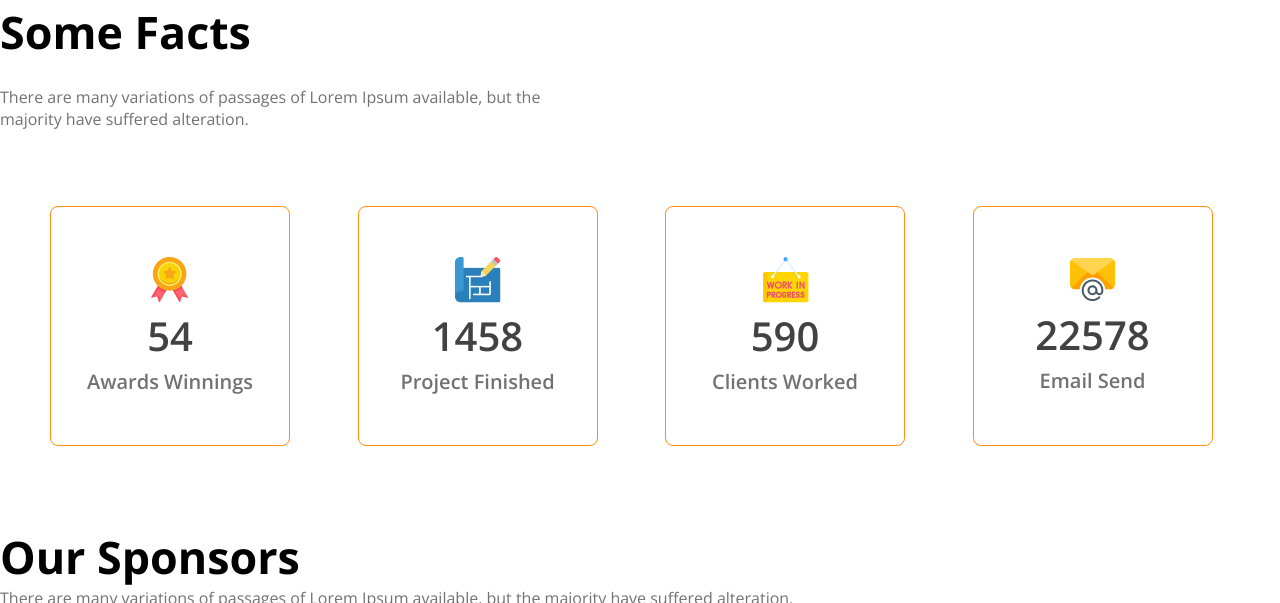
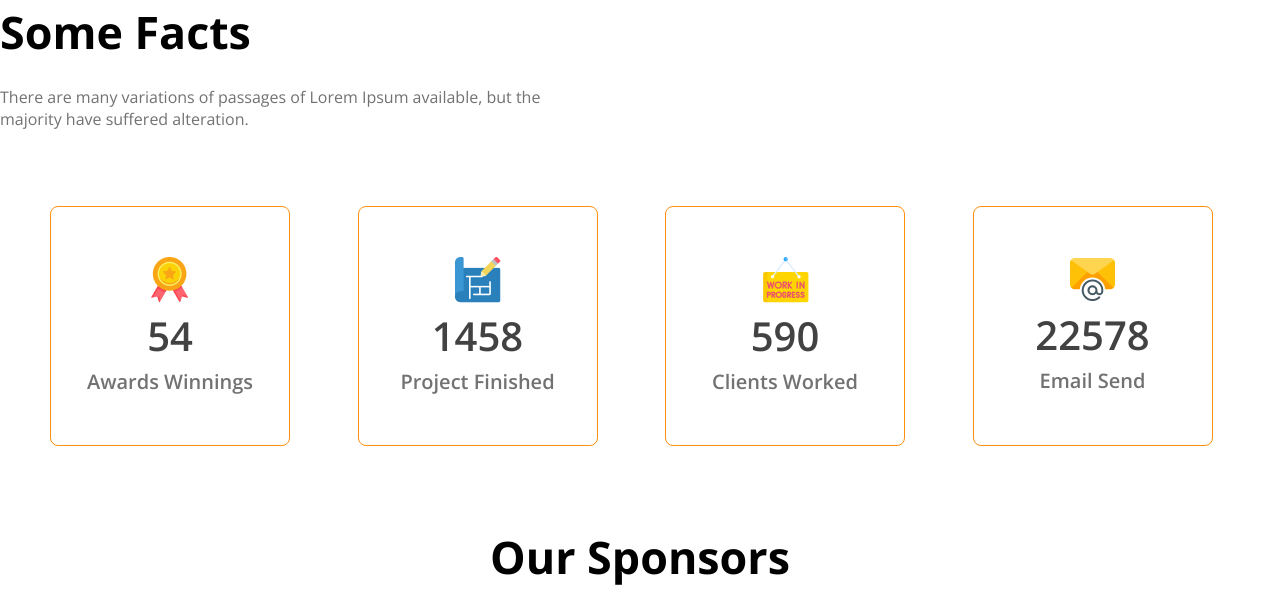
Before and after one commit to shekhmohibur/architects-practice, a plain HTML site: page index.html in a window 1280 px wide. Shown: the part 2930-3533 px from the top of the page. Drawn offline with nearby package versions, Linux system fonts and the light colour scheme.

Commit message:
complete sponsor section

```diff
--- a/styles/style.css
+++ b/styles/style.css
@@ -195,19 +195,21 @@
   max-width: 1440px;
   margin: 0 auto;
 }
-.sponsors-box {
-  display: block; /* Ensure it's visible */
+.sponsors-box{
+  max-width: 542px;
+  margin: 0 auto;
+  text-align: center;
+  margin-bottom: 50px;
 }
-
-
 .sponsors{
   grid-template-columns: repeat(5, 1fr);
+}
+.sponsors-about{
+  margin-top: 20px;
 }
 .sponsors img{
   filter: grayscale(100%);
 }
-
-
 
 /* viewport for diffrent devices  */
 @media screen and (max-width: 576px) {
```
